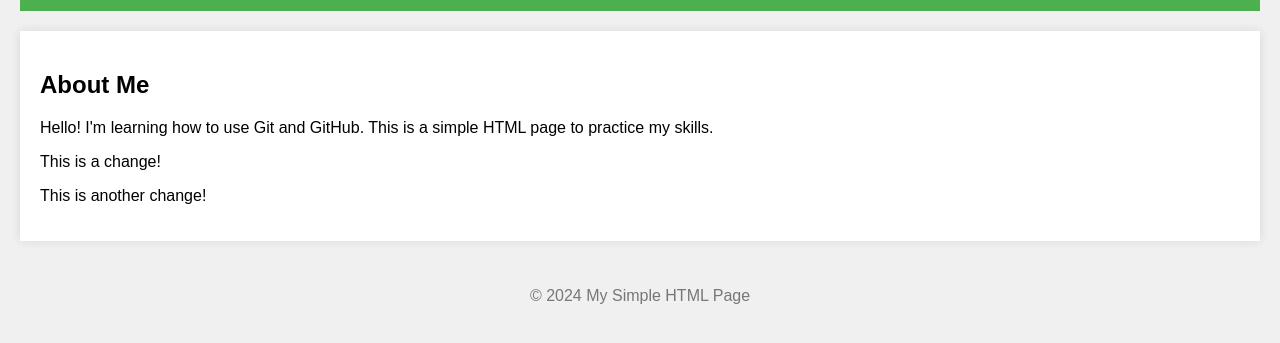
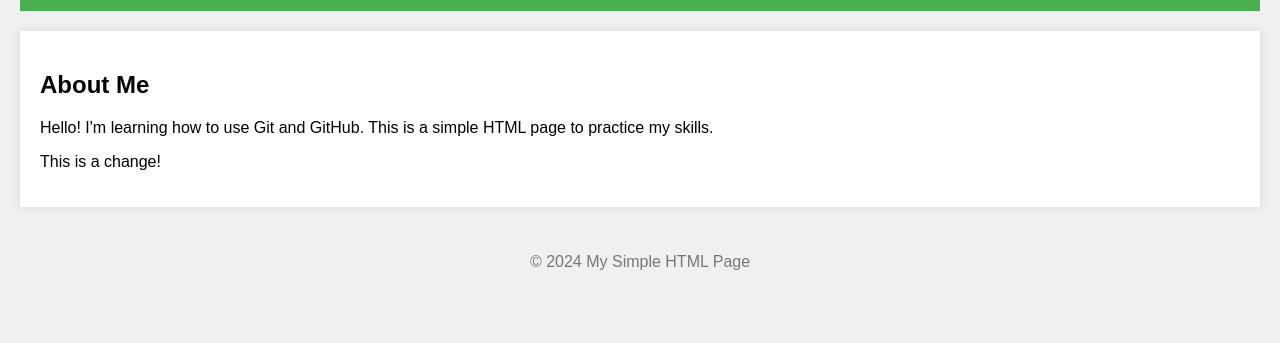
Before and after one commit to HamzaZaWarldo/git-example-project, a plain HTML site: page index.html in a window 1280 px wide. Shown: the part 109-452 px from the top of the page. Drawn offline with Linux system fonts and the light colour scheme.

Commit message:
Removing a Paragraph

```diff
--- a/index.html
+++ b/index.html
@@ -38,7 +38,6 @@
         <h2>About Me</h2>
         <p>Hello! I'm learning how to use Git and GitHub. This is a simple HTML page to practice my skills.</p>
         <p>This is a change!</p>
-        <p>This is another change!</p>
     </main>
     <footer>
         <p>&copy; 2024 My Simple HTML Page</p>
```
